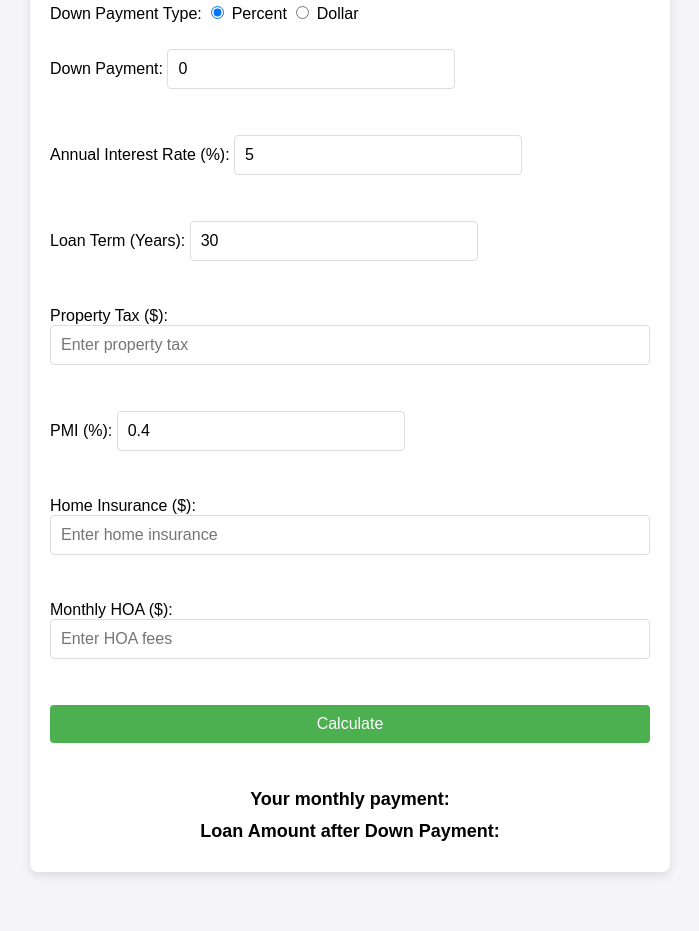
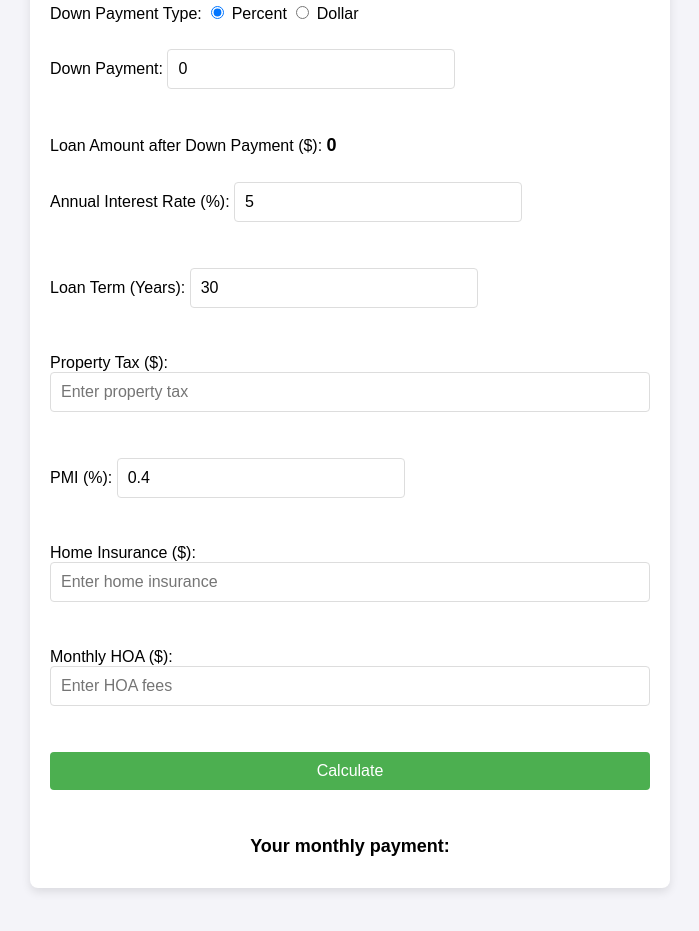
Before and after one commit to Emiguel2010/MortgageCalculator, a plain HTML site: page index.html in a window 1280 px wide. Shown: the part 251-1182 px from the top of the page, without its empty margins (290-989 px from the left). Drawn offline with Linux system fonts and the light colour scheme.

Commit message:
Add files via upload

```diff
--- a/index.html
+++ b/index.html
@@ -21,6 +21,11 @@
 
       <label for="downPayment">Down Payment:
         <input type="number" id="downPayment" placeholder="Enter down payment" value="0" oninput="calculateLoanAmount()">
+      </label><br>
+
+      <!-- Moved Loan Amount after Down Payment here -->
+      <label for="loanAfterDownPayment">Loan Amount after Down Payment ($):
+        <span id="loanAfterDownPayment">0</span>
       </label><br>
 
       <label for="interestRate">Annual Interest Rate (%):
@@ -52,7 +57,6 @@
 
     <div id="result">
       <p><strong>Your monthly payment:</strong> <span id="payment"></span></p>
-      <p><strong>Loan Amount after Down Payment:</strong> <span id="loanAfterDownPayment"></span></p>
       <p id="error" style="color: red;"></p>
     </div>
   </div>
```
